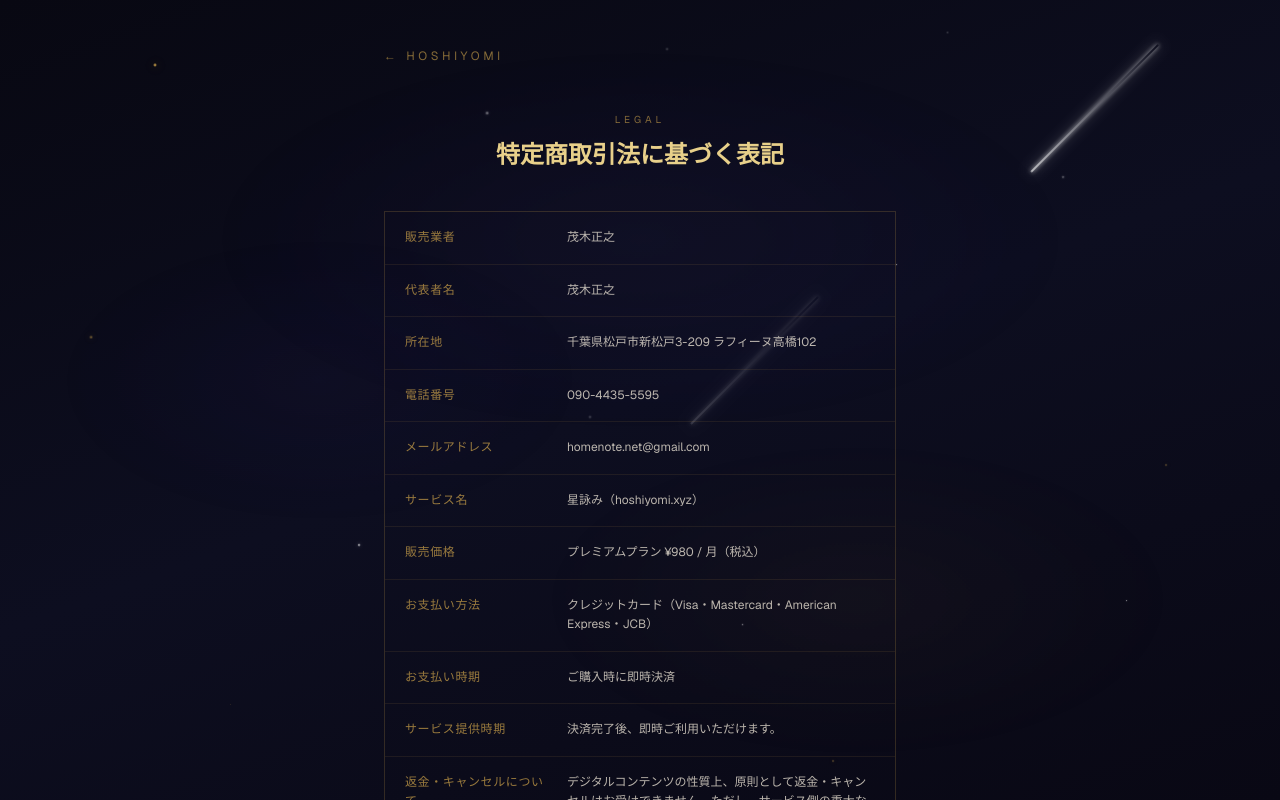
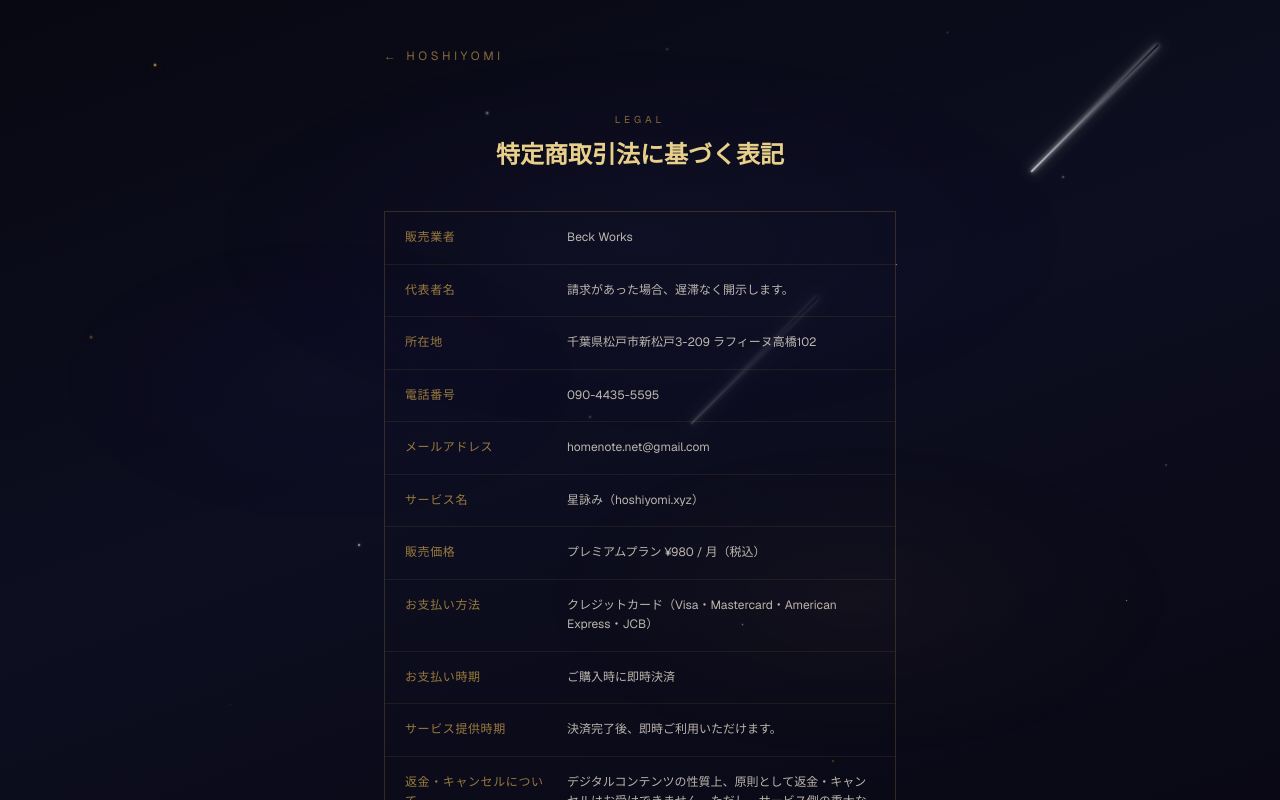
Before and after one commit to beck99119911/hoshiyomi, a Next.js app: page /tokusho in a window 1280 px wide. Shown: the top 800 px of the page. Built offline with nearby package versions, Linux system fonts and the light colour scheme.

Commit message:
update vendor name to Beck Works in tokusho

```diff
--- a/app/tokusho/page.tsx
+++ b/app/tokusho/page.tsx
@@ -1,8 +1,8 @@
 import Link from "next/link";
 
 const ROWS = [
-  { label: "販売業者", value: "茂木正之" },
-  { label: "代表者名", value: "茂木正之" },
+  { label: "販売業者", value: "Beck Works" },
+  { label: "代表者名", value: "請求があった場合、遅滞なく開示します。" },
   { label: "所在地", value: "千葉県松戸市新松戸3-209 ラフィーヌ高橋102" },
   { label: "電話番号", value: "090-4435-5595" },
   { label: "メールアドレス", value: "homenote.net@gmail.com" },
```
